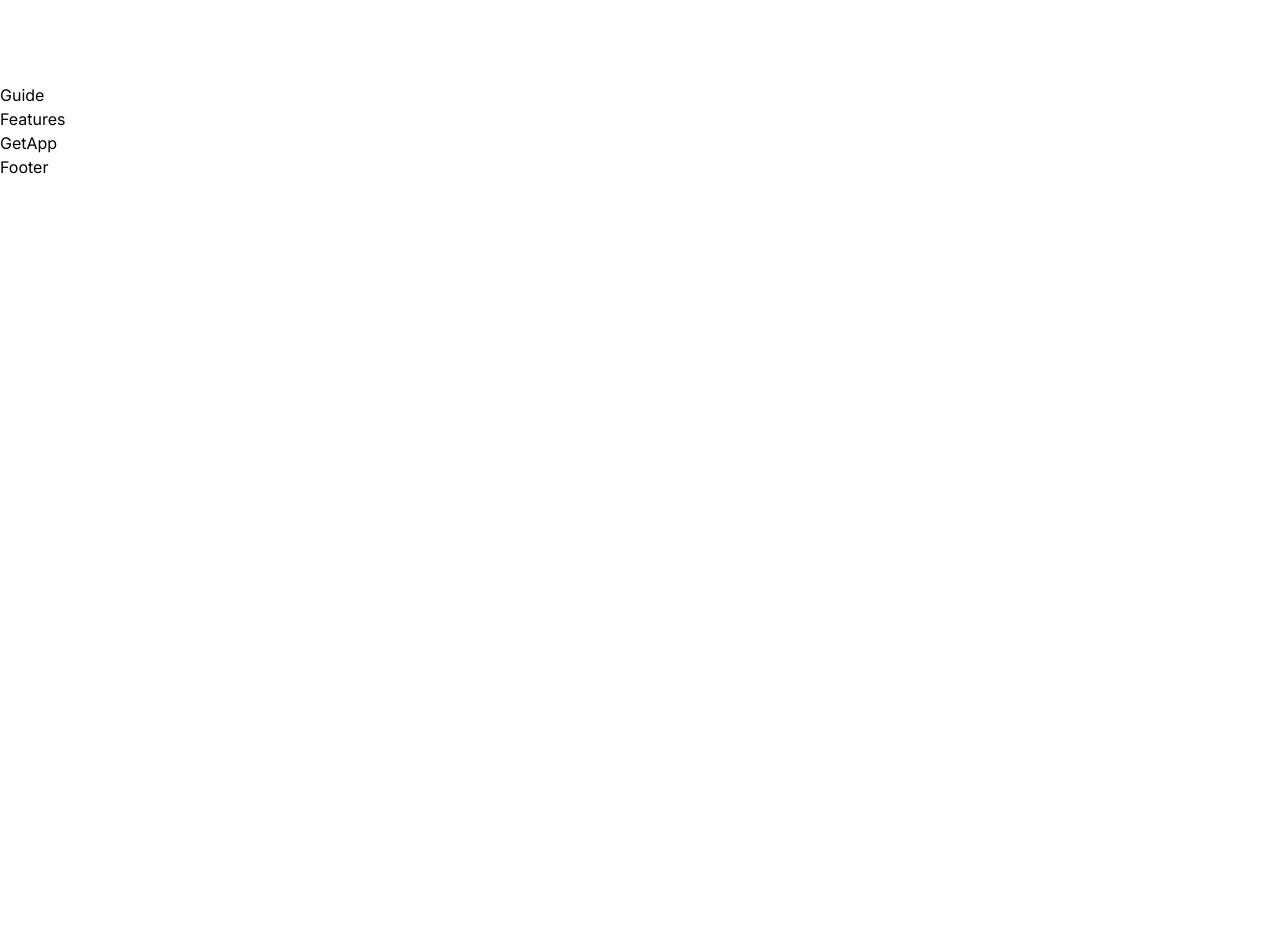
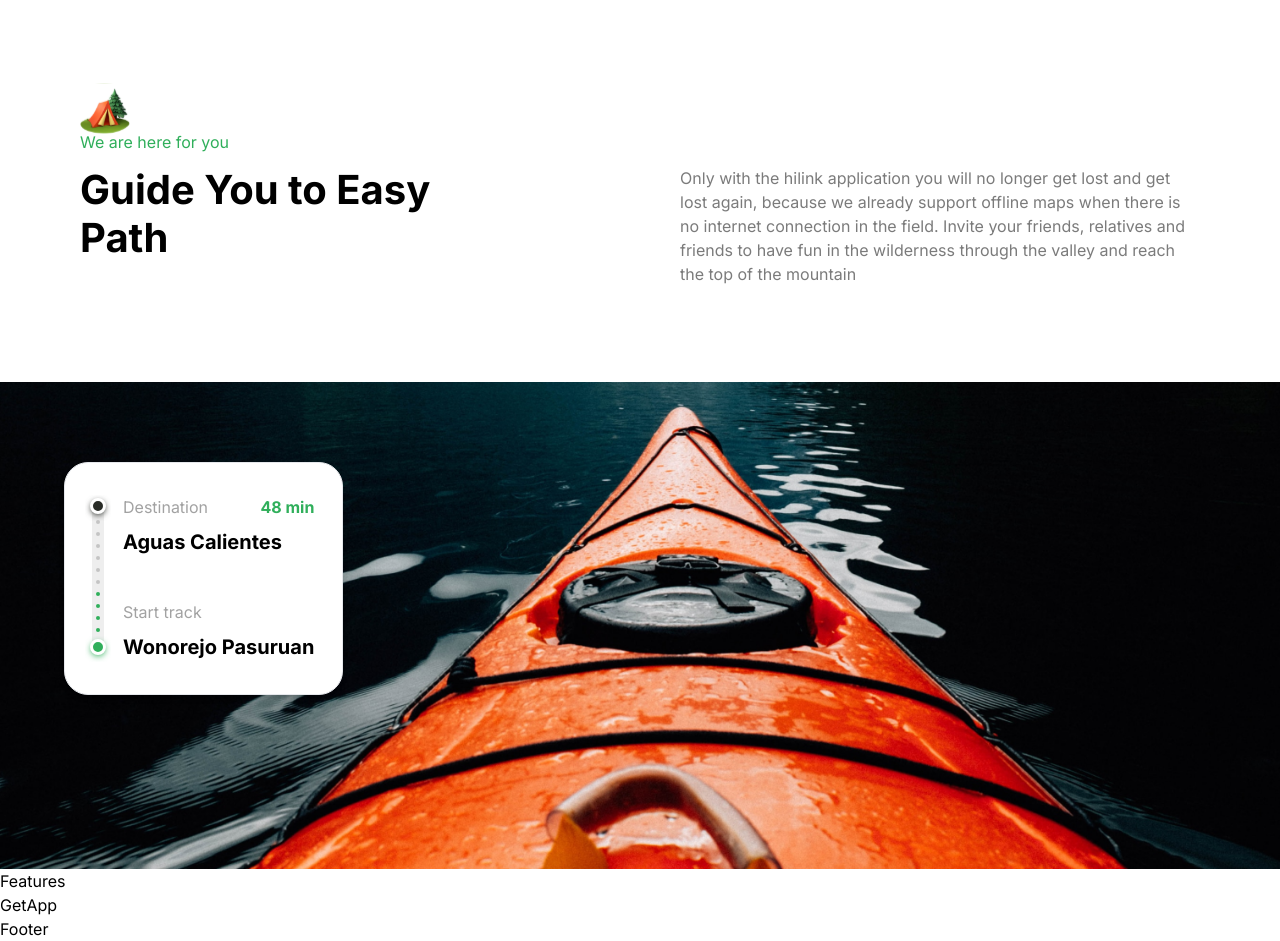
Before and after one commit to RafaelSFDC/travel_app, a Next.js app: page / in a window 1280 px wide. Shown: the part 1760-2701 px from the top of the page. Before the commit the page ends 1939 px from the top, so only its background shows below. Built offline with nearby package versions, Linux system fonts and the light colour scheme.

Commit message:
feat(Added Features): :sparkles: Added Guide component

```diff
--- a/components/Guide.tsx
+++ b/components/Guide.tsx
@@ -1,7 +1,62 @@
+import Image from "next/image";
 import React from "react";
 
 const Guide = () => {
-  return <div>Guide</div>;
+  return (
+    <section className="flexCenter flex-col">
+      <div className=" padding-container max-container w-full pb-24">
+        <Image src="/camp.svg" alt="camp" width={50} height={50} />
+        <p className="uppercasase regular-17 -mt-1 mb-3 text-green-50">
+          We are here for you
+        </p>
+        <div className="flex flex-wrap justify-between gap-5 lg:gap-10">
+          <h2 className="bold-40 lg:-bold-64 xl:max-w-[390px]">
+            Guide You to Easy Path
+          </h2>
+          <p className="regular-16 text-gray-30 xl:max-w-[520px]">
+            Only with the hilink application you will no longer get lost and get
+            lost again, because we already support offline maps when there is no
+            internet connection in the field. Invite your friends, relatives and
+            friends to have fun in the wilderness through the valley and reach
+            the top of the mountain
+          </p>
+        </div>
+      </div>
+      <div className="flexCenter max-container relative w-full">
+        <Image
+          src="/boat.png"
+          alt="boat"
+          width={1440}
+          height={580}
+          className="w-full object cover object-center 2xl:rounded-5xl"
+        />
+        <div className="absolute flex bg-white py-8 pl-5 pr-7 gap-3 rounded-3xl border shadow-md md:left-[5%] lg:top-20">
+          <Image
+            src="/meter.svg"
+            alt="meter"
+            width={16}
+            height={158}
+            className="h-full w-auto"
+          />
+          <div className="flexBetween flex-col">
+            <div className="flex w-full flex-col">
+              <div className="flexBetween w-full">
+                <p className="regular-16 text-gray-20">Destination</p>
+                <p className="bold-16 text-green-50">48 min</p>
+              </div>
+              <p className="bold-20 mt-2">Aguas Calientes</p>
+            </div>
+            <div className="flex w-full flex-col">
+              <p className="regular-16 text-gray-20">Start track</p>
+              <h4 className="bold-20 mt-2 whitespace-nowrap">
+                Wonorejo Pasuruan
+              </h4>
+            </div>
+          </div>
+        </div>
+      </div>
+    </section>
+  );
 };
 
 export default Guide;
```
